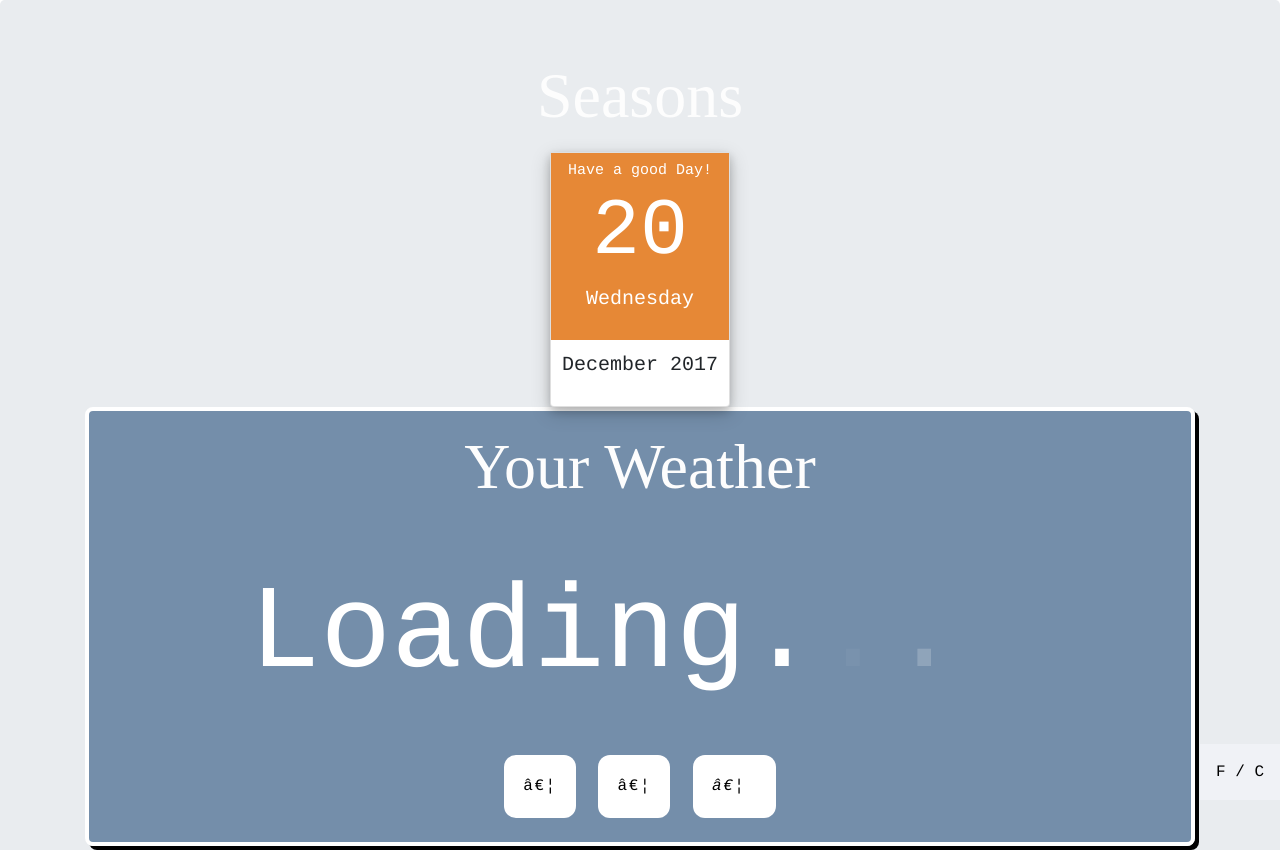
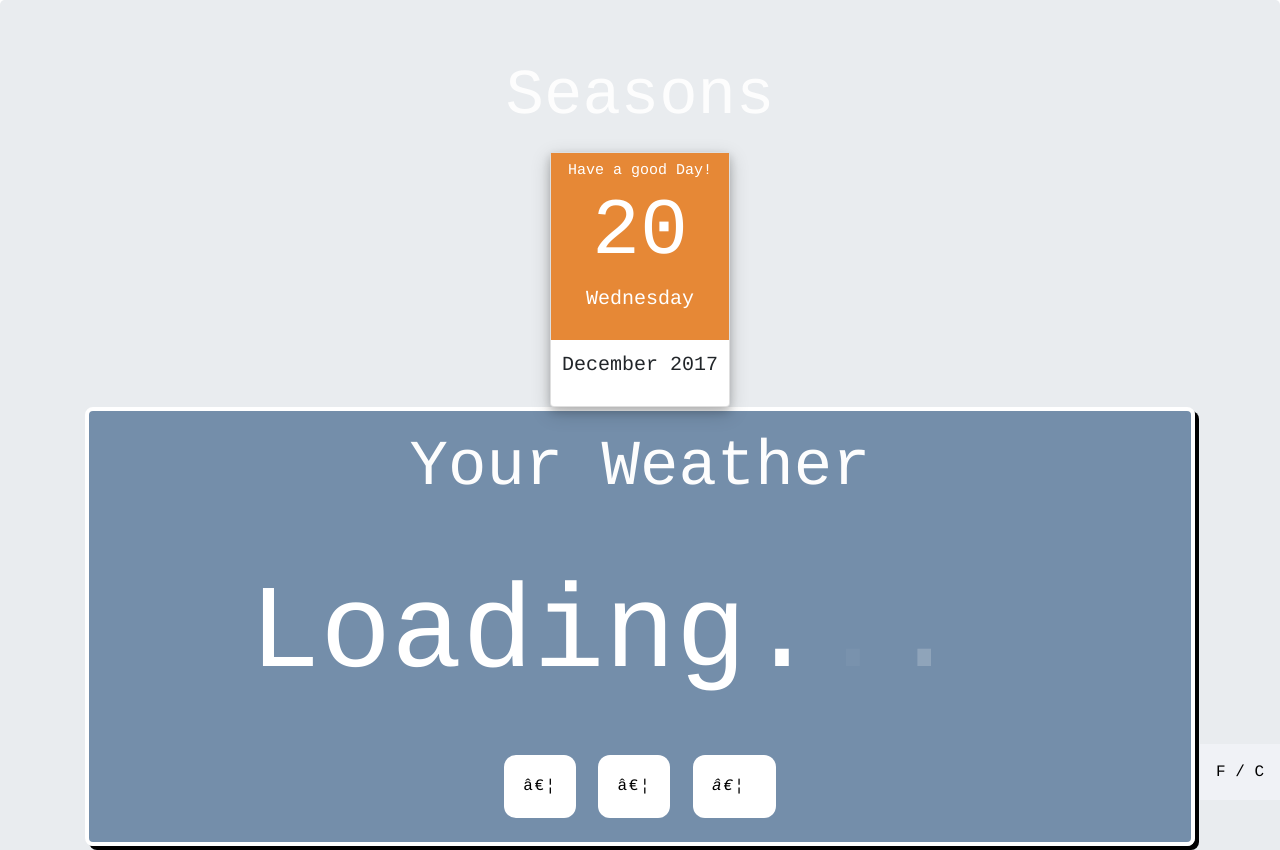
Before and after one commit to stewilondanga/seasons, a plain HTML site: page index.html in a window 1280 px wide. Shown: the top 850 px of the page. Drawn offline with nearby package versions, Linux system fonts and the light colour scheme.

Commit message:
add index.html

```diff
--- a/css/styles.css
+++ b/css/styles.css
@@ -39,7 +39,6 @@ body {
 /* Header style */
 h1 {
   color: #fdfdfd;
-  font-family: Pacifico;
   font-size: 4em;
   font-weight: normal;
   line-height: 1em;
```
